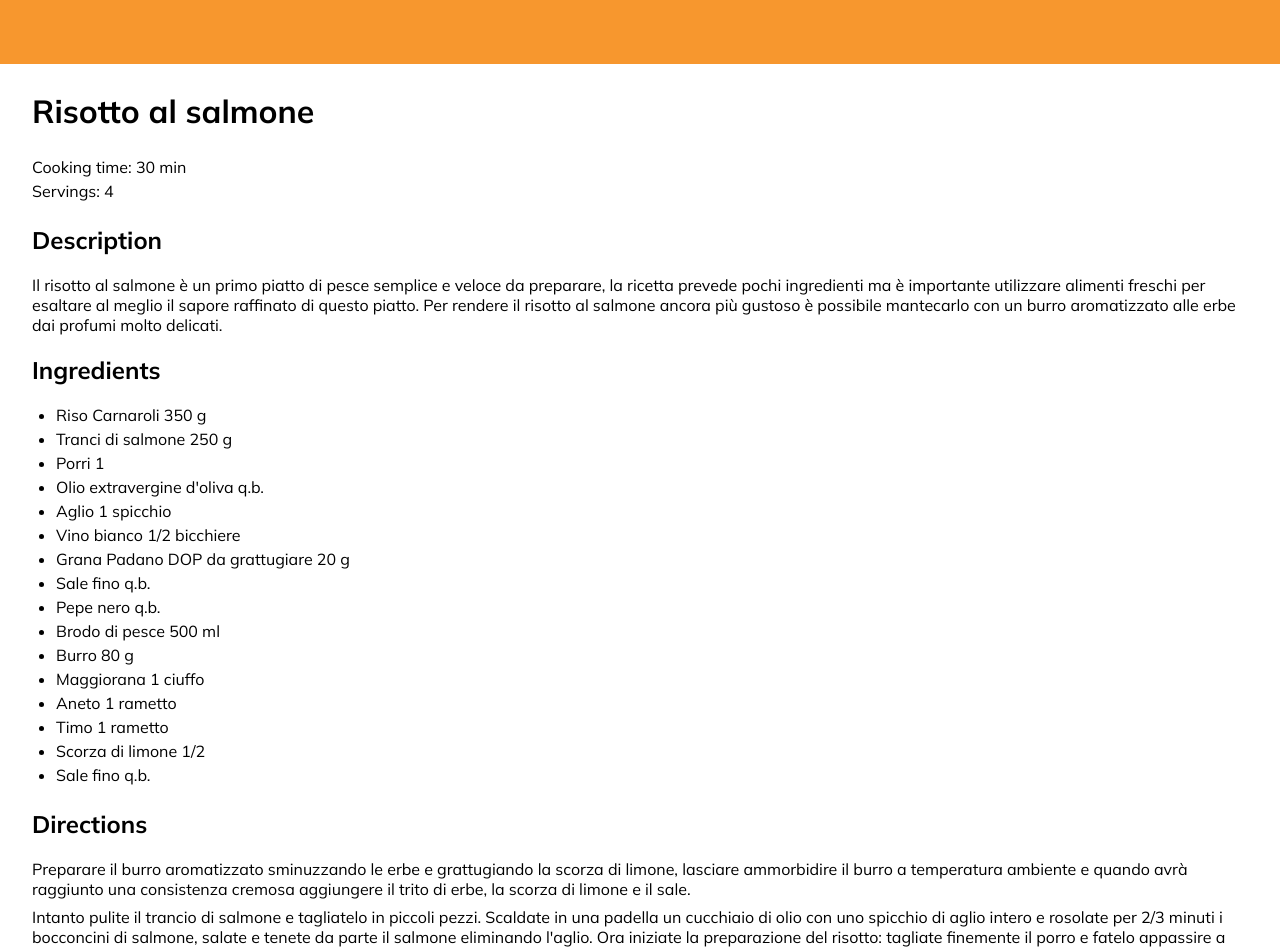
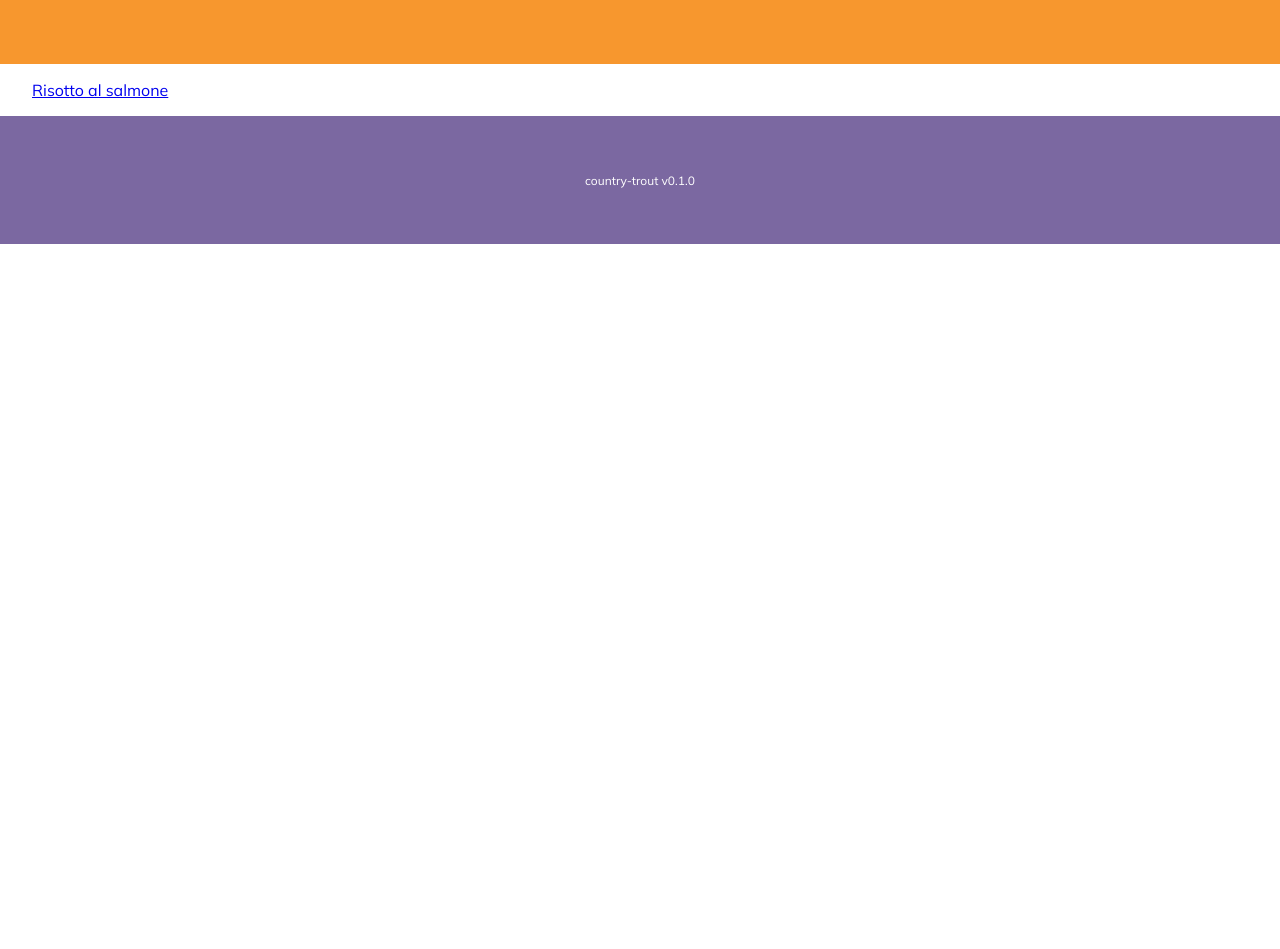
Before and after one commit to mattiaerre/country-trout, a React (Create React App) app: page / in a window 1280 px wide. Shown: the top 949 px of the page. After the commit the page ends 800 px from the top, so only its background shows below. Built offline with nearby package versions, Linux system fonts and the light colour scheme.

Commit message:
add Router

```diff
--- a/package.json
+++ b/package.json
@@ -9,6 +9,7 @@
     "gh-pages": "^3.1.0",
     "react": "^16.13.1",
     "react-dom": "^16.13.1",
+    "react-router-dom": "^5.2.0",
     "react-scripts": "3.4.1",
     "slugify": "^1.4.4"
   },
--- a/src/App.css
+++ b/src/App.css
@@ -1,4 +1,8 @@
 /* block__element--modifier */
+
+.Directions__list li {
+  padding-bottom: 8px;
+}
 
 .Footer {
   align-items: center;
@@ -24,12 +28,12 @@
   padding-bottom: 4px;
 }
 
-.Directions__list li {
-  padding-bottom: 8px;
+.Meta li {
+  padding-bottom: 4px;
 }
 
-.Meta li {
-  padding-bottom: 4px;
+.Nav {
+  padding: 0 32px;
 }
 
 .Recipe {
--- a/src/App.js
+++ b/src/App.js
@@ -1,46 +1,35 @@
 import React from 'react';
+import { BrowserRouter as Router, Switch, Route, Link } from 'react-router-dom';
 import { name, version } from '../package.json';
 import './App.css';
-import recipes from './recipes.json';
+import Recipe from './Recipe';
 
-const copy = {
-  Description: 'Description'
-};
-
-const ids = ['risotto-al-salmone'];
-const recipe = recipes[ids[0]];
+const ids = { 'risotto-al-salmone': 'Risotto al salmone' };
 
 function App() {
   return (
+    <Router>
       <main>
         <header className="Header" />
-      <article className="Recipe">
-        <h1>{recipe.name}</h1>
-        <ul className="Meta">
-          <li>Cooking time: {recipe.meta.cooking.time}</li>
-          <li>Servings: {recipe.meta.servings.number}</li>
-        </ul>
-        <h2>{copy.Description}</h2>
-        <p>{recipe.description}</p>
-        <h2>Ingredients</h2>
-        <ul className="Ingredients__list">
-          {recipe.ingredients.map(({ name, quantity }, index) => (
-            <li key={index}>
-              {name} {quantity}
+        <nav className="Nav">
+          <ul>
+            {Object.keys(ids).map((key) => (
+              <li key={key}>
+                <Link to={`/${key}`}>{ids[key]}</Link>
               </li>
             ))}
           </ul>
-        <h2>Directions</h2>
-        <ul className="Directions__list">
-          {recipe.directions.map((text, index) => (
-            <li key={index}>{text}</li>
-          ))}
-        </ul>
-      </article>
+        </nav>
+        <Switch>
+          <Route path="/:id">
+            <Recipe />
+          </Route>
+        </Switch>
         <footer className="Footer">
           {name} v{version}
         </footer>
       </main>
+    </Router>
   );
 }
 
--- /dev/null
+++ b/src/Recipe.js
@@ -0,0 +1,41 @@
+/* eslint-disable react/prop-types */
+import React from 'react';
+import { useParams } from 'react-router-dom';
+import recipes from './recipes.json';
+
+const copy = {
+  Description: 'Description'
+};
+
+function Recipe() {
+  const { id } = useParams();
+  const recipe = recipes[id];
+
+  return (
+    <article className="Recipe">
+      <h1>{recipe.name}</h1>
+      <ul className="Meta">
+        <li>Cooking time: {recipe.meta.cooking.time}</li>
+        <li>Servings: {recipe.meta.servings.number}</li>
+      </ul>
+      <h2>{copy.Description}</h2>
+      <p>{recipe.description}</p>
+      <h2>Ingredients</h2>
+      <ul className="Ingredients__list">
+        {recipe.ingredients.map((ingredient, index) => (
+          <li key={index}>
+            {ingredient.name} {ingredient.quantity}
+          </li>
+        ))}
+      </ul>
+      <h2>Directions</h2>
+      <ul className="Directions__list">
+        {recipe.directions.map((text, index) => (
+          <li key={index}>{text}</li>
+        ))}
+      </ul>
+    </article>
+  );
+}
+
+export default Recipe;
```
Lines whose indentation alone changed are shown as unchanged.
